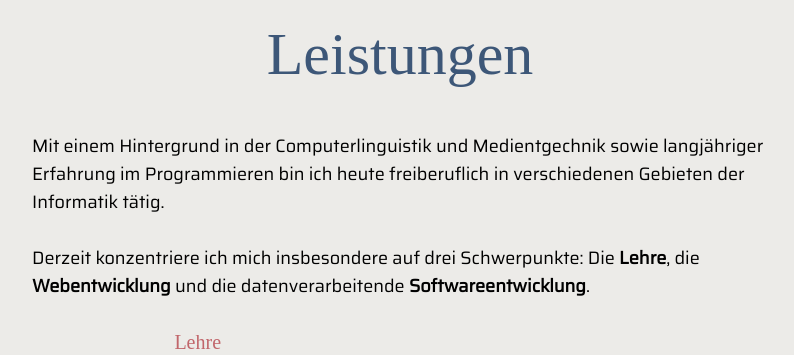
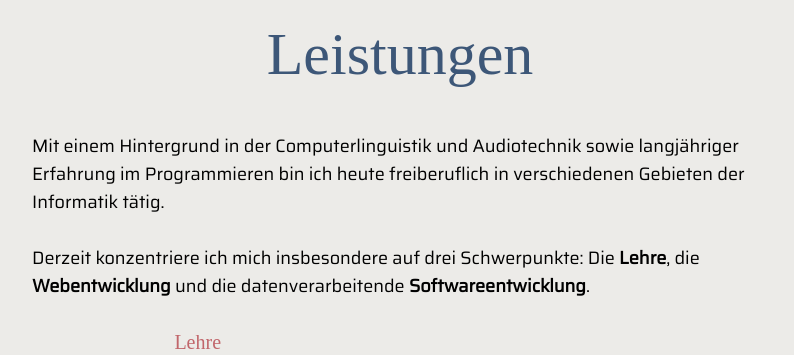
Before and after one commit to louziferr/luzie-website, a Next.js app: page / in a window 1280 px wide. Shown: the part 840-1195 px from the top of the page, without its empty margins (240-1034 px from the left). Built offline with nearby package versions, Linux system fonts and the light colour scheme; a web font is replaced by a local one; what tailwindcss-animated would draw is missing.

Commit message:
fix spelling

```diff
--- a/app/page.tsx
+++ b/app/page.tsx
@@ -40,7 +40,7 @@ export default function Home() {
       <div className="flex items-center justify-center">
         <div className="max-w-screen-md p-4">
           <p>
-            Mit einem Hintergrund in der Computerlinguistik und Medientgechnik
+            Mit einem Hintergrund in der Computerlinguistik und Audiotechnik
             sowie langjähriger Erfahrung im Programmieren bin ich heute
             freiberuflich in verschiedenen Gebieten der Informatik tätig.
             <br />
```
